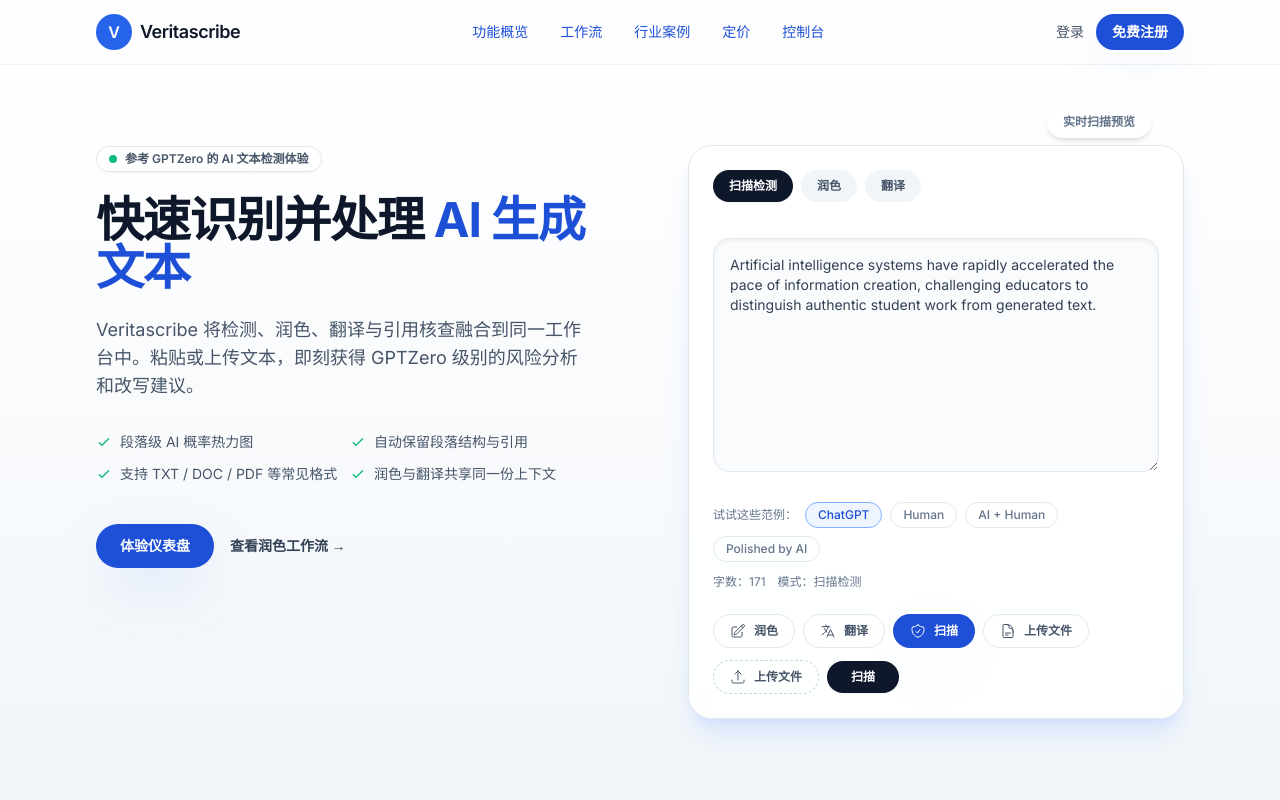
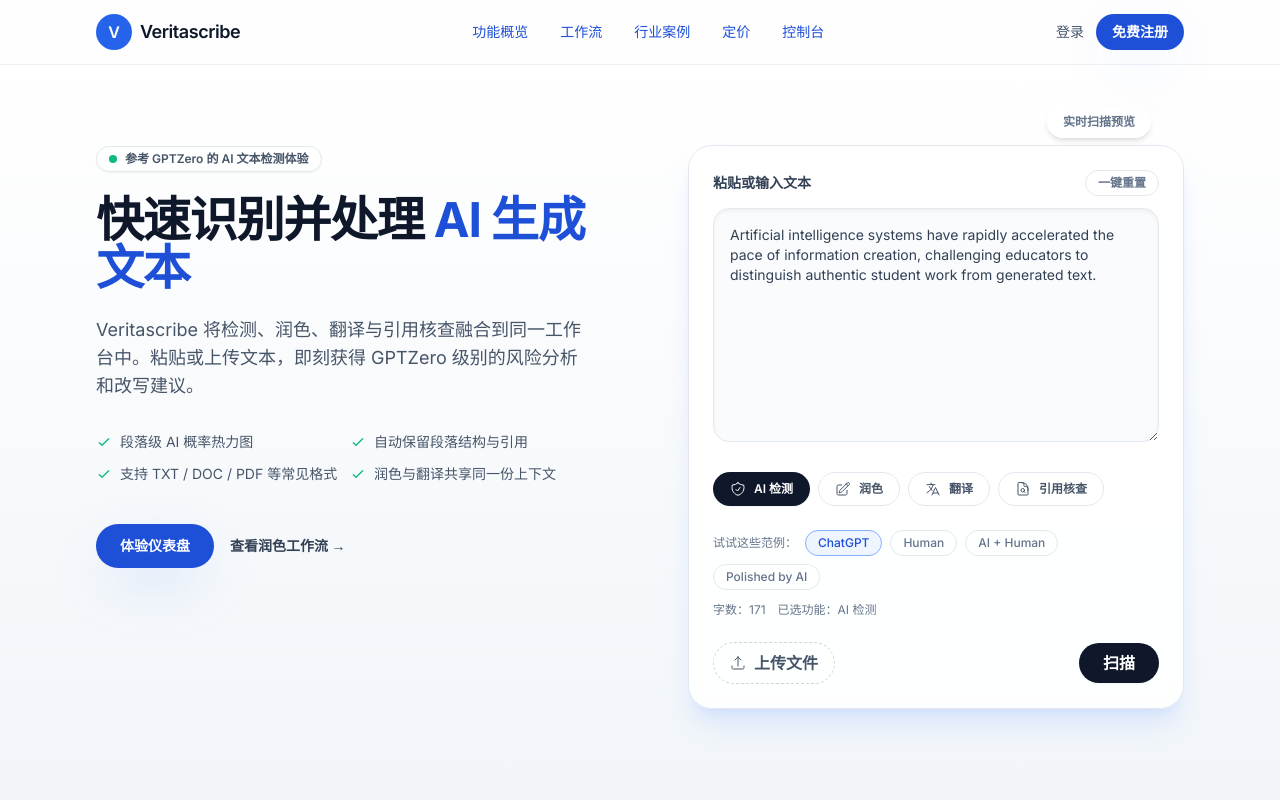
Before and after one commit to MoXiao528/AIDetector-web, a Vue app: page / in a window 1280 px wide. Shown: the top 800 px of the page. Built offline with nearby package versions, Linux system fonts and the light colour scheme.

Commit message:
feat: refine homepage flow and persist selections

```diff
--- a/src/pages/DashboardPage.vue
+++ b/src/pages/DashboardPage.vue
@@ -33,6 +33,22 @@
                   <GlobeAltIcon class="h-4 w-4 text-primary-200" />
                   <span>支持 32 种语言</span>
                 </span>
+              </div>
+              <div class="rounded-3xl border border-white/10 bg-white/5 p-4 text-sm text-white/70">
+                <div class="flex flex-wrap items-center justify-between gap-3">
+                  <p class="text-xs font-semibold uppercase tracking-[0.3em] text-white/50">当前已选功能</p>
+                  <span class="text-xs text-white/50">{{ selectedCharacterCount }} 字</span>
+                </div>
+                <div class="mt-3 flex flex-wrap gap-2">
+                  <span
+                    v-for="badge in selectedFunctionBadges"
+                    :key="badge.key"
+                    class="inline-flex items-center space-x-2 rounded-full border border-white/20 bg-white/10 px-3 py-1 text-xs font-semibold text-white/80"
+                  >
+                    <span>{{ badge.label }}</span>
+                  </span>
+                </div>
+                <p class="mt-3 text-xs leading-relaxed text-white/60">文本预览：{{ selectedTextPreview }}</p>
               </div>
             </div>
             <div class="w-full max-w-sm rounded-3xl border border-white/10 bg-white/10 p-6 backdrop-blur">
@@ -183,20 +199,50 @@
 </template>
 
 <script setup>
-import { computed, reactive, ref } from 'vue';
+import { computed, onMounted, reactive, ref } from 'vue';
 import { useRoute, useRouter } from 'vue-router';
 import { GlobeAltIcon, ShieldCheckIcon, SparklesIcon } from '@heroicons/vue/24/outline';
 import AppHeader from '../sections/AppHeader.vue';
 import AppFooter from '../sections/AppFooter.vue';
 import LoginPromptModal from '../components/common/LoginPromptModal.vue';
 import { useAuthStore } from '../store/auth';
+import { useScanStore } from '../store/scan';
 
 const authStore = useAuthStore();
+const scanStore = useScanStore();
 const router = useRouter();
 const route = useRoute();
 
 const showLoginModal = ref(false);
 const loginMessage = ref('登录后即可使用仪表盘中的全部检测与润色工具。');
+
+const functionLabelMap = {
+  scan: 'AI 检测',
+  polish: '润色',
+  translate: '翻译',
+  citation: '引用核查',
+};
+
+const parseFeatures = (value) => {
+  if (typeof value !== 'string') return [];
+  return value
+    .split(',')
+    .map((item) => item.trim())
+    .filter((item) => Object.prototype.hasOwnProperty.call(functionLabelMap, item));
+};
+
+onMounted(() => {
+  const featuresFromQuery = parseFeatures(route.query.features);
+  if (featuresFromQuery.length) {
+    scanStore.setFunctions(featuresFromQuery);
+    return;
+  }
+
+  const focusFromQuery = route.query.focus;
+  if (typeof focusFromQuery === 'string' && Object.prototype.hasOwnProperty.call(functionLabelMap, focusFromQuery)) {
+    scanStore.setFunctions([focusFromQuery]);
+  }
+});
 
 const featureCards = [
   {
@@ -284,7 +330,34 @@
   },
 ];
 
-const focusedFeature = computed(() => route.query.focus || 'scan');
+const selectedFunctionBadges = computed(() => {
+  const base = scanStore.selectedFunctions.length ? scanStore.selectedFunctions : ['scan'];
+  return base.map((key) => ({ key, label: functionLabelMap[key] || key }));
+});
+
+const selectedTextPreview = computed(() => {
+  const text = (scanStore.inputText || '').trim();
+  if (!text) {
+    return '尚未粘贴文本';
+  }
+  if (text.length > 160) {
+    return `${text.slice(0, 160)}…`;
+  }
+  return text;
+});
+
+const selectedCharacterCount = computed(() => scanStore.characterCount);
+
+const focusedFeature = computed(() => {
+  const focusFromRoute = route.query.focus;
+  if (typeof focusFromRoute === 'string' && !functionLabelMap[focusFromRoute]) {
+    return focusFromRoute;
+  }
+  if (scanStore.selectedFunctions.length) {
+    return scanStore.selectedFunctions[0];
+  }
+  return focusFromRoute || 'scan';
+});
 
 const handleFeature = (feature) => {
   if (!authStore.isAuthenticated) {
@@ -294,19 +367,23 @@
   }
 
   if (['scan', 'polish', 'translate', 'citation'].includes(feature.action)) {
+    scanStore.setFunctions([feature.action]);
+    const features = (scanStore.selectedFunctions.length ? scanStore.selectedFunctions : ['scan']).join(',');
     router.push({
       name: 'scan',
       query: {
-        mode: feature.action,
+        features,
       },
     });
     return;
   }
 
+  const features = (scanStore.selectedFunctions.length ? scanStore.selectedFunctions : ['scan']).join(',');
   router.push({
     name: 'dashboard',
     query: {
       focus: feature.key,
+      features,
     },
   });
 };
--- a/src/pages/ScanPage.vue
+++ b/src/pages/ScanPage.vue
@@ -6,20 +6,30 @@
         <div class="flex flex-col gap-12 lg:flex-row">
           <section class="flex-1">
             <div class="rounded-3xl border border-slate-200 bg-white/90 p-6 shadow-lg shadow-primary-100/30 backdrop-blur">
+              <div class="flex flex-wrap items-center justify-between gap-3">
                 <div class="flex flex-wrap items-center gap-2">
                   <button
-                  v-for="mode in modes"
-                  :key="mode.value"
+                    v-for="option in functionOptions"
+                    :key="option.key"
                     type="button"
                     :class="[
-                    'inline-flex items-center rounded-full px-4 py-2 text-xs font-semibold transition',
-                    activeMode === mode.value
-                      ? 'bg-slate-900 text-white shadow-sm'
-                      : 'bg-slate-100 text-slate-600 hover:bg-slate-200',
+                      'inline-flex items-center rounded-full border px-4 py-2 text-xs font-semibold transition',
+                      isFunctionSelected(option.key)
+                        ? 'border-transparent bg-slate-900 text-white shadow-sm'
+                        : 'border-slate-200 bg-white text-slate-600 hover:border-primary-200 hover:text-primary-600',
                     ]"
-                  @click="switchMode(mode.value)"
+                    @click="toggleFunction(option.key)"
                   >
-                  {{ mode.label }}
+                    <component :is="option.icon" class="mr-2 h-4 w-4" />
+                    {{ option.label }}
+                  </button>
+                </div>
+                <button
+                  type="button"
+                  class="inline-flex items-center rounded-full border border-slate-200 px-3 py-1 text-xs font-semibold text-slate-500 transition hover:border-primary-200 hover:text-primary-600"
+                  @click="resetInput"
+                >
+                  一键重置
                 </button>
               </div>
               <div class="mt-6 space-y-4">
@@ -52,11 +62,14 @@
                     {{ example.label }}
                   </button>
                 </div>
-                <div v-if="scanStore.lastUploadedFileName" class="flex items-center space-x-2 text-xs text-slate-500">
+                <div class="flex flex-wrap items-center gap-3 text-xs text-slate-500">
+                  <span>已选功能：{{ selectedFunctionSummary }}</span>
+                  <span v-if="scanStore.lastUploadedFileName" class="flex items-center space-x-2">
                     <svg class="h-4 w-4 text-primary-500" fill="none" stroke="currentColor" stroke-width="1.5" viewBox="0 0 24 24">
                       <path stroke-linecap="round" stroke-linejoin="round" d="M4 16.75V5a2 2 0 012-2h6.586a2 2 0 011.414.586l5.414 5.414a2 2 0 01.586 1.414V19a2 2 0 01-2 2H6a2 2 0 01-2-2" />
                     </svg>
                     <span>已导入：{{ scanStore.lastUploadedFileName }}</span>
+                  </span>
                 </div>
                 <p v-if="scanStore.uploadError" class="flex items-center space-x-2 rounded-2xl bg-rose-50 px-3 py-2 text-xs text-rose-600">
                   <svg class="h-4 w-4" fill="none" stroke="currentColor" stroke-width="1.5" viewBox="0 0 24 24">
@@ -66,23 +79,6 @@
                 </p>
               </div>
               <div class="mt-6 flex flex-wrap items-center justify-between gap-3">
-                <div class="flex flex-wrap gap-2 text-xs">
-                  <button
-                    v-for="tool in tools"
-                    :key="tool.key"
-                    type="button"
-                    :class="[
-                      'inline-flex items-center rounded-full border px-4 py-2 font-semibold transition',
-                      tool.primary
-                        ? 'border-transparent bg-primary-600 text-white shadow-glow hover:bg-primary-500'
-                        : 'border-slate-200 bg-white text-slate-600 hover:border-primary-200 hover:text-primary-600',
-                    ]"
-                    @click="handleTool(tool)"
-                  >
-                    <component :is="tool.icon" class="mr-2 h-4 w-4" />
-                    {{ tool.label }}
-                  </button>
-                </div>
                 <div class="flex items-center gap-2">
                   <input ref="fileInput" type="file" class="hidden" accept=".txt,.md,.doc,.docx,.pdf,.json,.csv,.yaml,.yml,.tex,.tax" @change="onFileChange" />
                   <button
@@ -93,6 +89,7 @@
                     <ArrowUpTrayIcon class="mr-2 h-4 w-4" />
                     {{ scanStore.isUploading ? '正在读取...' : '上传文件' }}
                   </button>
+                </div>
                 <button
                   type="button"
                   class="inline-flex items-center rounded-full bg-slate-900 px-6 py-2 text-sm font-semibold text-white shadow-sm transition hover:bg-slate-800"
@@ -110,7 +107,6 @@
                   </svg>
                   扫描
                 </button>
-                </div>
               </div>
             </div>
           </section>
@@ -188,10 +184,10 @@
 
 <script setup>
 import { computed, onMounted, ref } from 'vue';
-import { useRoute, useRouter } from 'vue-router';
+import { useRoute } from 'vue-router';
 import {
   ArrowUpTrayIcon,
-  DocumentTextIcon,
+  DocumentMagnifyingGlassIcon,
   LanguageIcon,
   PencilSquareIcon,
   ShieldCheckIcon,
@@ -204,7 +200,6 @@
 
 const authStore = useAuthStore();
 const scanStore = useScanStore();
-const router = useRouter();
 const route = useRoute();
 
 const fileInput = ref(null);
@@ -225,18 +220,11 @@
   '可导出 PDF 报告与引用清单',
 ];
 
-const modes = [
-  { label: '扫描检测', value: 'scan' },
-  { label: '润色', value: 'polish' },
-  { label: '翻译', value: 'translate' },
-  { label: '引用核查', value: 'citation' },
-];
-
-const tools = [
+const functionOptions = [
+  { key: 'scan', label: 'AI 检测', icon: ShieldCheckIcon },
   { key: 'polish', label: '润色', icon: PencilSquareIcon },
   { key: 'translate', label: '翻译', icon: LanguageIcon },
-  { key: 'scan', label: '扫描', icon: ShieldCheckIcon, primary: true },
-  { key: 'upload', label: '上传文件', icon: DocumentTextIcon },
+  { key: 'citation', label: '引用核查', icon: DocumentMagnifyingGlassIcon },
 ];
 
 const textModel = computed({
@@ -256,22 +244,54 @@
   return '偏高';
 });
 
-const activeMode = ref('scan');
+const parseFeatures = (value) => {
+  if (typeof value !== 'string') return [];
+  return value
+    .split(',')
+    .map((item) => item.trim())
+    .filter((item) => ['scan', 'polish', 'translate', 'citation'].includes(item));
+};
 
 onMounted(() => {
+  const featuresFromQuery = parseFeatures(route.query.features);
+  if (featuresFromQuery.length) {
+    scanStore.setFunctions(featuresFromQuery);
+    return;
+  }
+
   const modeFromQuery = route.query.mode;
-  if (typeof modeFromQuery === 'string' && modes.some((mode) => mode.value === modeFromQuery)) {
-    activeMode.value = modeFromQuery;
+  if (typeof modeFromQuery === 'string' && ['scan', 'polish', 'translate', 'citation'].includes(modeFromQuery)) {
+    scanStore.setFunctions([modeFromQuery]);
   }
 });
 
-const switchMode = (mode) => {
-  activeMode.value = mode;
-  router.replace({ name: 'scan', query: { mode } });
+const selectedFunctionSummary = computed(() => {
+  if (!scanStore.selectedFunctions.length) {
+    return 'AI 检测';
+  }
+
+  const labelMap = functionOptions.reduce((acc, option) => {
+    acc[option.key] = option.label;
+    return acc;
+  }, {});
+
+  return scanStore.selectedFunctions.map((key) => labelMap[key] || key).join('、');
+});
+
+const isFunctionSelected = (key) => scanStore.selectedFunctions.includes(key);
+
+const toggleFunction = (key) => {
+  scanStore.toggleFunction(key);
+  scanCompleted.value = false;
 };
 
 const applyExample = (key) => {
   scanStore.applyExample(key);
+  scanCompleted.value = false;
+};
+
+const resetInput = () => {
+  scanStore.resetText();
   scanCompleted.value = false;
 };
 
@@ -293,24 +313,11 @@
   }
 };
 
-const handleTool = (tool) => {
-  if (tool.key === 'upload') {
-    triggerUpload();
-    return;
+const handleScan = async () => {
+  if (!scanStore.selectedFunctions.length) {
+    scanStore.setFunctions(['scan']);
   }
 
-  if (!authStore.isAuthenticated) {
-    loginMessage.value = `登录后即可使用${tool.label}工具并同步历史记录。`;
-    showLoginModal.value = true;
-    return;
-  }
-
-  if (tool.key !== 'scan') {
-    switchMode(tool.key);
-  }
-};
-
-const handleScan = async () => {
   if (!authStore.isAuthenticated) {
     loginMessage.value = '登录后即可开始扫描并查看完整结果。';
     showLoginModal.value = true;
--- a/src/sections/HeroSection.vue
+++ b/src/sections/HeroSection.vue
@@ -62,27 +62,42 @@
             实时扫描预览
           </div>
           <div class="space-y-6">
-            <div class="flex flex-wrap items-center gap-2">
+            <div>
+              <label class="flex items-center justify-between text-sm font-semibold text-slate-700">
+                <span>粘贴或输入文本</span>
                 <button
-                v-for="mode in modes"
-                :key="mode.value"
                   type="button"
-                :class="[
-                  'inline-flex items-center rounded-full px-4 py-2 text-xs font-semibold transition',
-                  activeMode === mode.value ? 'bg-slate-900 text-white shadow-sm' : 'bg-slate-100 text-slate-600 hover:bg-slate-200',
-                ]"
-                @click="switchMode(mode.value)"
+                  class="inline-flex items-center rounded-full border border-slate-200 px-3 py-1 text-xs font-semibold text-slate-500 transition hover:border-primary-200 hover:text-primary-600"
+                  @click="resetInput"
                 >
-                {{ mode.label }}
+                  一键重置
                 </button>
-            </div>
-            <div>
+              </label>
               <textarea
                 v-model="textModel"
                 rows="10"
                 class="mt-3 w-full rounded-2xl border border-slate-200 bg-slate-50/80 p-4 text-sm text-slate-700 shadow-inner focus:border-primary-400 focus:outline-none focus:ring-2 focus:ring-primary-100"
                 placeholder="粘贴文本或点击下方范例，立即体验 GPTZero 式的 AI 检测界面。"
               ></textarea>
+            </div>
+            <div class="flex flex-wrap items-center justify-between gap-3">
+              <div class="flex flex-wrap items-center gap-2">
+                <button
+                  v-for="option in functionOptions"
+                  :key="option.key"
+                  type="button"
+                  :class="[
+                    'inline-flex items-center rounded-full border px-4 py-2 text-xs font-semibold transition',
+                    isFunctionSelected(option.key)
+                      ? 'border-transparent bg-slate-900 text-white shadow-sm'
+                      : 'border-slate-200 bg-white text-slate-600 hover:border-primary-200 hover:text-primary-600',
+                  ]"
+                  @click="toggleFunction(option.key)"
+                >
+                  <component :is="option.icon" class="mr-2 h-4 w-4" />
+                  {{ option.label }}
+                </button>
+              </div>
             </div>
             <div class="space-y-3 text-xs text-slate-500">
               <div class="flex flex-wrap items-center gap-2">
@@ -104,7 +119,7 @@
               </div>
               <div class="flex flex-wrap items-center gap-3">
                 <span>字数：{{ scanStore.characterCount }}</span>
-                <span>模式：{{ activeModeLabel }}</span>
+                <span>已选功能：{{ selectedFunctionSummary }}</span>
               </div>
               <div v-if="scanStore.uploadError" class="flex items-center space-x-2 rounded-2xl bg-rose-50 px-3 py-2 text-rose-600">
                 <svg class="h-4 w-4" fill="none" stroke="currentColor" stroke-width="1.5" viewBox="0 0 24 24">
@@ -119,26 +134,15 @@
                 <span>已导入：{{ scanStore.lastUploadedFileName }}</span>
               </div>
             </div>
-            <div class="flex flex-wrap items-center justify-between gap-3 text-xs">
-              <div class="flex flex-wrap gap-2">
-                <button
-                  v-for="tool in tools"
-                  :key="tool.key"
-                  type="button"
-                  :class="[
-                    'inline-flex items-center rounded-full border px-4 py-2 font-semibold transition',
-                    tool.primary
-                      ? 'border-transparent bg-primary-600 text-white shadow-glow hover:bg-primary-500'
-                      : 'border-slate-200 bg-white text-slate-600 hover:border-primary-200 hover:text-primary-600',
-                  ]"
-                  @click="handleTool(tool)"
-                >
-                  <component :is="tool.icon" class="mr-2 h-4 w-4" />
-                  {{ tool.label }}
-                </button>
-              </div>
+            <div class="flex flex-wrap items-center justify-between gap-3">
               <div class="flex items-center gap-2">
-                <input ref="fileInput" type="file" class="hidden" accept=".txt,.md,.doc,.docx,.pdf,.json,.csv,.yaml,.yml,.tex,.tax" @change="onFileChange" />
+                <input
+                  ref="fileInput"
+                  type="file"
+                  class="hidden"
+                  accept=".txt,.md,.doc,.docx,.pdf,.json,.csv,.yaml,.yml,.tex,.tax"
+                  @change="onFileChange"
+                />
                 <button
                   type="button"
                   class="inline-flex items-center rounded-full border border-dashed border-slate-300 px-4 py-2 font-semibold text-slate-600 hover:border-primary-300 hover:text-primary-600"
@@ -147,14 +151,14 @@
                   <ArrowUpTrayIcon class="mr-2 h-4 w-4" />
                   {{ scanStore.isUploading ? '正在读取...' : '上传文件' }}
                 </button>
+              </div>
               <button
                 type="button"
                 class="inline-flex items-center rounded-full bg-slate-900 px-6 py-2 font-semibold text-white shadow-sm transition hover:bg-slate-800"
-                  @click="goToScan"
+                @click="handleScan"
               >
                 扫描
               </button>
-              </div>
             </div>
           </div>
         </div>
@@ -168,7 +172,7 @@
 import { useRouter } from 'vue-router';
 import {
   ArrowUpTrayIcon,
-  DocumentTextIcon,
+  DocumentMagnifyingGlassIcon,
   LanguageIcon,
   PencilSquareIcon,
   ShieldCheckIcon,
@@ -178,19 +182,12 @@
 const router = useRouter();
 const scanStore = useScanStore();
 const fileInput = ref(null);
-const activeMode = ref('scan');
 
-const modes = [
-  { label: '扫描检测', value: 'scan' },
-  { label: '润色', value: 'polish' },
-  { label: '翻译', value: 'translate' },
-];
-
-const tools = [
+const functionOptions = [
+  { key: 'scan', label: 'AI 检测', icon: ShieldCheckIcon },
   { key: 'polish', label: '润色', icon: PencilSquareIcon },
   { key: 'translate', label: '翻译', icon: LanguageIcon },
-  { key: 'scan', label: '扫描', icon: ShieldCheckIcon, primary: true },
-  { key: 'upload', label: '上传文件', icon: DocumentTextIcon },
+  { key: 'citation', label: '引用核查', icon: DocumentMagnifyingGlassIcon },
 ];
 
 const textModel = computed({
@@ -198,41 +195,35 @@
   set: (value) => scanStore.setText(value),
 });
 
-const activeModeLabel = computed(() => {
-  const matched = modes.find((mode) => mode.value === activeMode.value);
-  return matched ? matched.label : '扫描检测';
+const selectedFunctionSummary = computed(() => {
+  if (!scanStore.selectedFunctions.length) {
+    return 'AI 检测';
+  }
+
+  const labelMap = functionOptions.reduce((acc, option) => {
+    acc[option.key] = option.label;
+    return acc;
+  }, {});
+
+  return scanStore.selectedFunctions.map((key) => labelMap[key] || key).join('、');
 });
 
 onMounted(() => {
   scanStore.resetError();
 });
 
-const switchMode = (mode) => {
-  activeMode.value = mode;
+const isFunctionSelected = (key) => scanStore.selectedFunctions.includes(key);
+
+const toggleFunction = (key) => {
+  scanStore.toggleFunction(key);
 };
 
 const applyExample = (key) => {
   scanStore.applyExample(key);
 };
 
-const goToScan = () => {
-  router.push({ name: 'scan', query: { mode: activeMode.value } });
-};
-
-const goToDashboard = (focus) => {
-  router.push({ name: 'dashboard', query: { focus } });
-};
-
-const handleTool = (tool) => {
-  if (tool.key === 'upload') {
-    triggerUpload();
-    return;
-  }
-  if (tool.key === 'scan') {
-    goToScan();
-    return;
-  }
-  goToDashboard(tool.key);
+const resetInput = () => {
+  scanStore.resetText();
 };
 
 const triggerUpload = () => {
@@ -245,11 +236,26 @@
   if (!file) return;
   try {
     await scanStore.readFile(file);
-    router.push({ name: 'scan', query: { mode: activeMode.value } });
   } catch (error) {
     console.error(error);
   } finally {
     event.target.value = '';
   }
 };
+
+const handleScan = () => {
+  if (!scanStore.selectedFunctions.length) {
+    scanStore.setFunctions(['scan']);
+  }
+  const features = (scanStore.selectedFunctions.length ? scanStore.selectedFunctions : ['scan']).join(',');
+  router.push({ name: 'dashboard', query: { focus: 'scan', features } });
+};
+
+const goToDashboard = (focus) => {
+  if (['scan', 'polish', 'translate', 'citation'].includes(focus)) {
+    scanStore.setFunctions([focus]);
+  }
+  const features = (scanStore.selectedFunctions.length ? scanStore.selectedFunctions : ['scan']).join(',');
+  router.push({ name: 'dashboard', query: { focus, features } });
+};
 </script>
--- a/src/store/scan.js
+++ b/src/store/scan.js
@@ -29,12 +29,15 @@
   },
 ];
 
+const validFunctionKeys = ['scan', 'polish', 'translate', 'citation'];
+
 export const useScanStore = defineStore('scan', () => {
   const inputText = ref(examples[0].content);
   const selectedExampleKey = ref(examples[0].key);
   const isUploading = ref(false);
   const uploadError = ref('');
   const lastUploadedFileName = ref('');
+  const selectedFunctions = ref(['scan']);
 
   const characterCount = computed(() => inputText.value.length);
 
@@ -71,6 +74,45 @@
     uploadError.value = '';
   };
 
+  const toggleFunction = (key) => {
+    if (!validFunctionKeys.includes(key)) return;
+    const current = new Set(selectedFunctions.value);
+    if (current.has(key)) {
+      current.delete(key);
+    } else {
+      current.add(key);
+    }
+
+    if (current.size === 0) {
+      current.add('scan');
+    }
+
+    selectedFunctions.value = Array.from(current);
+  };
+
+  const setFunctions = (functions = []) => {
+    const next = Array.from(
+      new Set(functions.filter((item) => typeof item === 'string' && validFunctionKeys.includes(item)))
+    );
+    selectedFunctions.value = next.length ? next : ['scan'];
+  };
+
+  const resetFunctions = () => {
+    selectedFunctions.value = ['scan'];
+  };
+
+  const resetText = () => {
+    inputText.value = examples[0].content;
+    selectedExampleKey.value = examples[0].key;
+    lastUploadedFileName.value = '';
+    resetError();
+  };
+
+  const resetAll = () => {
+    resetText();
+    resetFunctions();
+  };
+
   return {
     examples,
     inputText,
@@ -78,10 +120,16 @@
     isUploading,
     uploadError,
     lastUploadedFileName,
+    selectedFunctions,
     characterCount,
     setText,
     applyExample,
     readFile,
     resetError,
+    toggleFunction,
+    setFunctions,
+    resetFunctions,
+    resetText,
+    resetAll,
   };
 });
```
Lines whose indentation alone changed are shown as unchanged.
